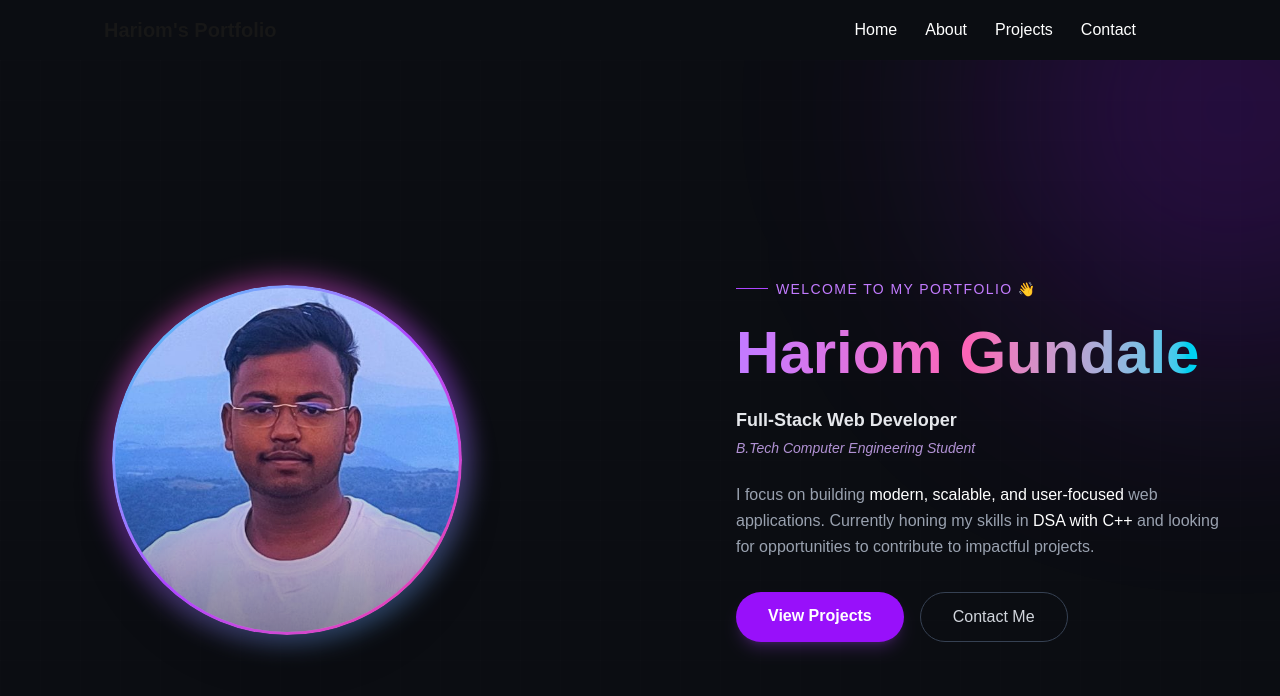
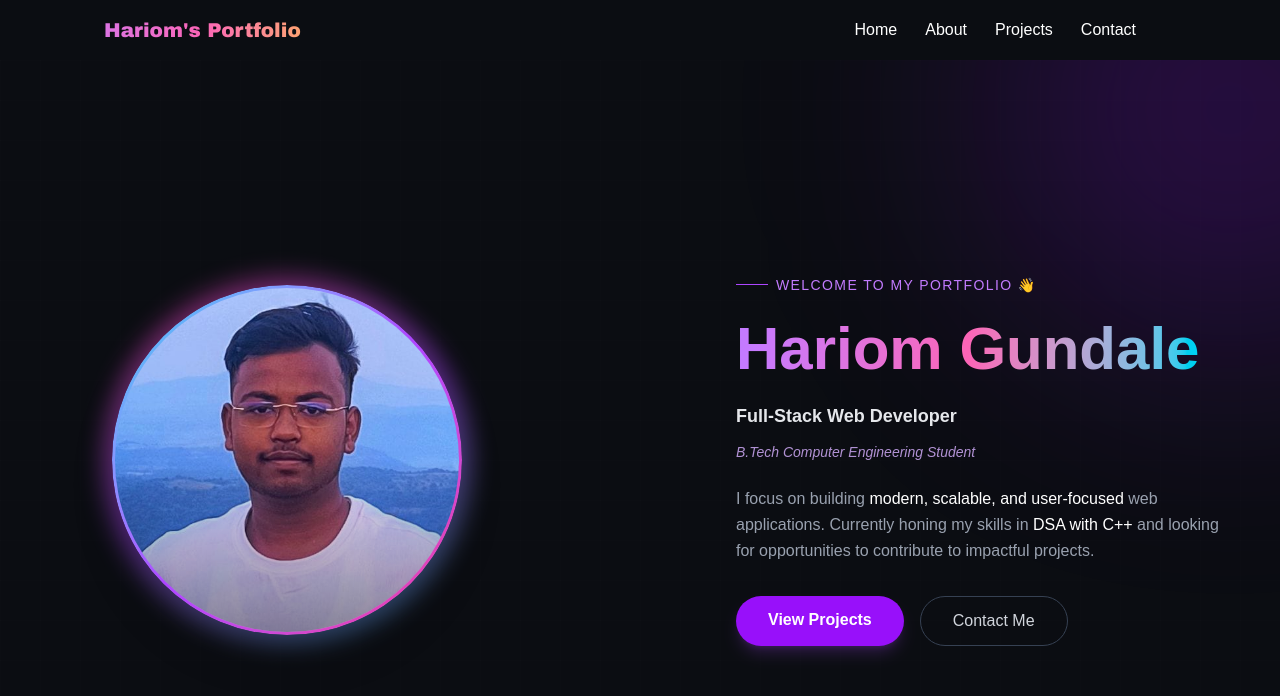
Before and after one commit to HariomGundale/hariom-portfolio, a Next.js app: page / in a window 1280 px wide. Shown: the top 696 px of the page. Built offline with nearby package versions, Linux system fonts and the light colour scheme.

Commit message:
new changes

```diff
--- a/src/app/components/Navbar.jsx
+++ b/src/app/components/Navbar.jsx
@@ -1,9 +1,12 @@
 import Link from "next/link";
+import { Archivo_Black } from "next/font/google";
+
+const archivoBlack = Archivo_Black({ subsets: ["latin"], weight: ["400"] });
 
 export default function Navbar() {
     return (
         <nav className="sticky top-0 z-50 w-full px-6 py-4 flex justify-between items-center bg-[#0b0d12]">
-            <h1 className="text-xl font-bold px-20">Hariom's Portfolio</h1>
+            <h1 className={`${archivoBlack.className} text-xl bg-gradient-to-r from-purple-400 via-pink-400 to-yellow-400 bg-clip-text text-transparent font-bold px-20`}>Hariom's Portfolio</h1>
 
             <ul className="flex gap-7 pr-30 ">
                 <li className="cursor-pointer hover:text-purple-500">
--- a/src/app/layout.js
+++ b/src/app/layout.js
@@ -1,5 +1,8 @@
 import "./globals.css";
 import Navbar from "./components/Navbar";
+import {Archivo_Black} from "next/font/google";
+
+const archivoBlack = Archivo_Black({ subsets: ["latin"], weight: ["400"] });
 
 export const metadata = {
   title: "My Portfolio",
--- a/src/app/page.js
+++ b/src/app/page.js
@@ -98,7 +98,7 @@ export default function Home() {
 
           {/* 3. Professional Titles */}
           <motion.div variants={{ hidden: { opacity: 0 }, visible: { opacity: 1 } }}>
-            <p className="text-lg font-semibold text-gray-200 mb-1">
+            <p className="text-lg pb-2 font-semibold text-gray-200 mb-1">
               Full-Stack Web Developer
             </p>
             <p className="text-sm text-purple-300/80 font-medium mb-6 italic">
```
